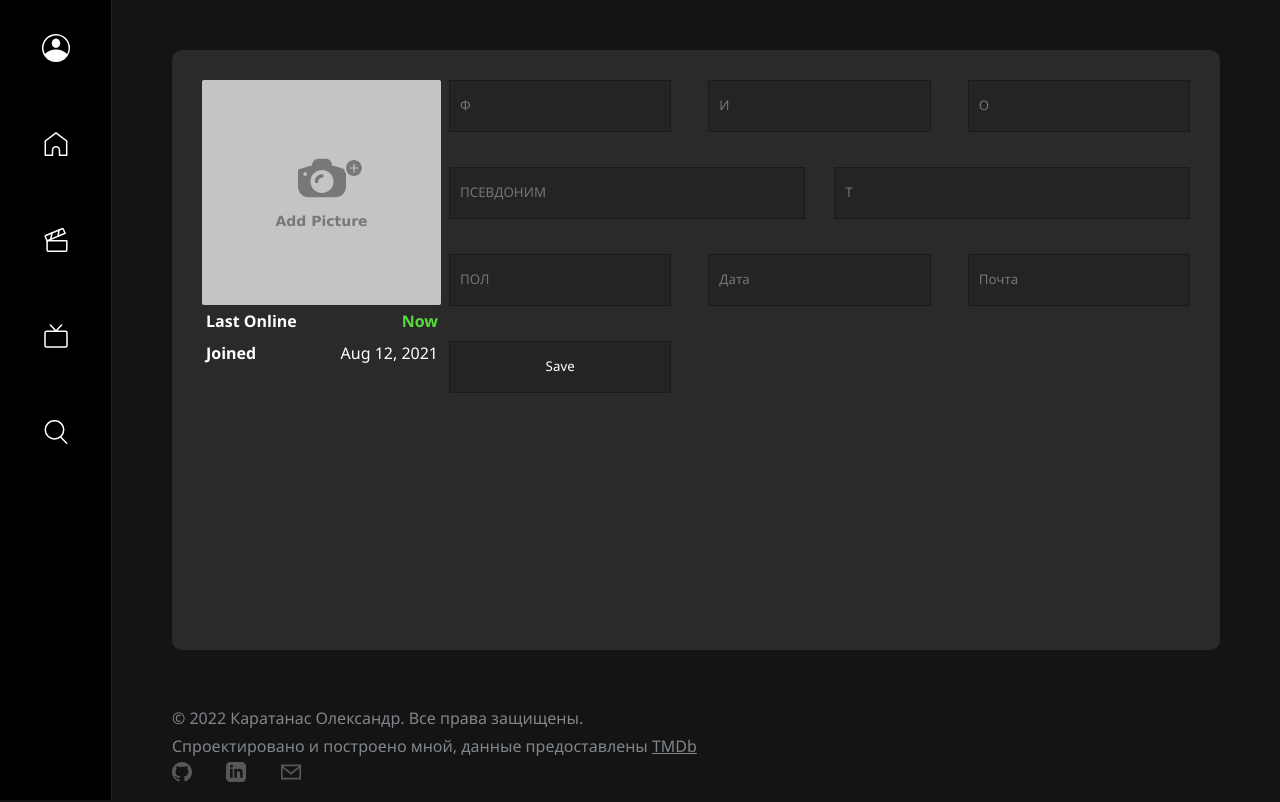
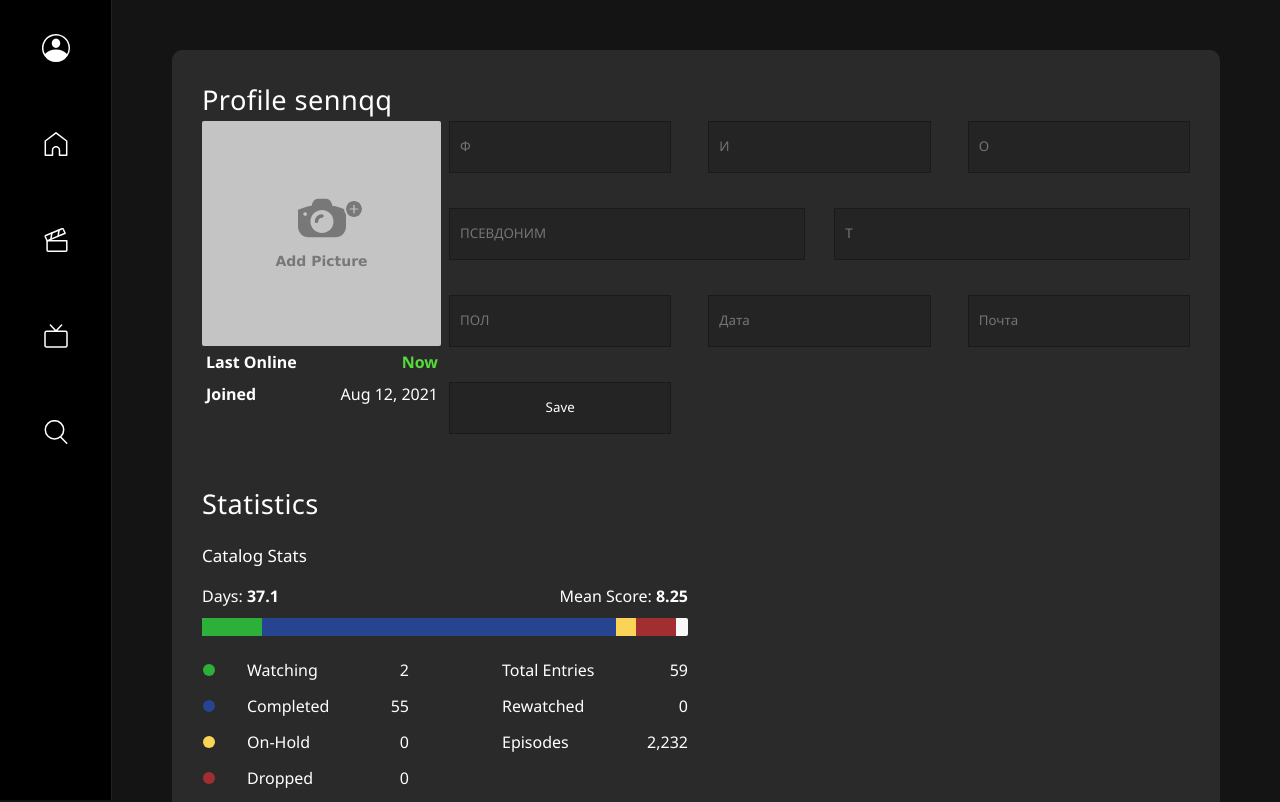
Before and after one commit to SENNQQ/movie-galaxy, a React (Create React App) app in the folder client/: page /profile in a window 1280 px wide. Shown: the top 802 px of the page. Built offline with nearby package versions, Linux system fonts and the light colour scheme.

Commit message:
making a user profile

```diff
--- a/client/src/pages/Profile/index.tsx
+++ b/client/src/pages/Profile/index.tsx
@@ -43,6 +43,8 @@ const Profile = () => {
         <div className={"spacing"}>
             <div className="profile_wrapper">
                 <div className="profile">
+                    <div className="profile_content">
+                        <h2>Profile sennqq</h2>
                         <div className="profile_left">
                             <div className="user">
                                 <div className="user_img">
@@ -106,7 +108,8 @@ const Profile = () => {
                                         </div>
                                         <div className="form_group">
                                             <div className="input-block">
-                                            <input className={cn('form_control', {'error': errors.phone})} type="tel"
+                                                <input className={cn('form_control', {'error': errors.phone})}
+                                                       type="tel"
                                                        title="Подтвержден"
                                                        placeholder="И"
                                                        {...register('phone', {
@@ -268,15 +271,75 @@ const Profile = () => {
                             </form>
                         </div>
                     </div>
-                <div className="profile">
+                    <div className="profile_content profile_stat">
+                        <h2>Statistics</h2>
                         <div className="profile_left">
-
+                            <div className="user_statistics">
+                                <h5>Catalog Stats</h5>
+                                <div className="stat_score">
+                                    <div className="stat_score__days">
+                                        <span>Days: </span>
+                                        <span className="score_label">37.1</span>
+                                    </div>
+                                    <div className="stat_score__mean">
+                                        <span>Mean Score: </span>
+                                        <span className="score_label">8.25</span>
+                                    </div>
+                                </div>
+                                <div className="stats_graph">
+                                    <span className="graph watching" style={{width: 60}}></span>
+                                    <span className="graph completed" style={{width: 354.2}}></span>
+                                    <span className="graph on_hold" style={{width: 20}}></span>
+                                    <span className="graph dropped" style={{width: 40}}></span>
+                                    <span className="graph plan_to_watch" style={{width: 25.7}}></span>
+                                </div>
+                                <div className="stat_catalog">
+                                    <ul className="stats_status">
+                                        <li className="clearfix">
+                                            <a href="#" className="circle watching">Watching</a>
+                                            <span className="di-ib fl-r lh10">2</span>
+                                        </li>
+                                        <li className="clearfix">
+                                            <a href="#" className="circle completed">Completed</a>
+                                            <span className="di-ib fl-r lh10">55</span>
+                                        </li>
+                                        <li className="clearfix">
+                                            <a href="#" className="circle on_hold">On-Hold</a>
+                                            <span className="di-ib fl-r lh10">0</span>
+                                        </li>
+                                        <li className="clearfix">
+                                            <a href="#" className="circle dropped">Dropped</a>
+                                            <span className="di-ib fl-r lh10">0</span>
+                                        </li>
+                                        <li className="clearfix">
+                                            <a href="#" className="circle plan_to_watch">Plan to Watch</a>
+                                            <span className="di-ib fl-r lh10">2</span>
+                                        </li>
+                                    </ul>
+                                    <ul className="stats_data">
+                                        <li className="clearfix">
+                                            <span className="stats_data_entries">Total Entries</span>
+                                            <span className="stats_data__count">59</span>
+                                        </li>
+                                        <li className="clearfix">
+                                            <span className="stats_data_entries">Rewatched</span>
+                                            <span className="stats_data__count">0</span>
+                                        </li>
+                                        <li className="clearfix">
+                                            <span className="stats_data_entries">Episodes</span>
+                                            <span className="stats_data__count">2,232</span>
+                                        </li>
+                                    </ul>
+                                </div>
+                            </div>
                         </div>
                         <div className="profile_right">
 
                         </div>
                     </div>
                 </div>
+
+            </div>
         </div>
     );
 };
--- a/client/src/style/profile.scss
+++ b/client/src/style/profile.scss
@@ -1,23 +1,55 @@
 .profile_wrapper{
-  height: 600px;
   background-color: #2a2a2a;
   border-radius: 10px;
 }
 
 .profile{
-  display: grid;
-  grid-template: 1fr/25% 1fr;
   padding: 30px;
+  width: 100%;
+
+  &_content{
+    display: grid;
+    grid-template: 1fr/25% 1fr;
+    grid-template-areas:
+            "a ."
+            "b c";
+
+
+    &:not(:first-child){
+      margin-top: 50px;
+    }
+  }
+
+  h2{
+    letter-spacing: 0.4px;
+    font-size: 1.7rem;
+    grid-area: a;
+  }
+
+  h5{
+    font-size: 17px;
+    font-weight: 400;
+    margin: 0 0 4px;
+    padding: 0 0 2px;
+  }
+
+  &_stat{
+    grid-template: 1fr/1fr 1fr;
+    grid-template-areas:
+            "a ."
+            "b c";
+  }
 
   &_left{
     display: flex;
     flex-direction: column;
     padding: 0 8px 8px 0;
+    grid-area: b;
   }
 
   &_right{
     display: flex;
-
+    grid-area: c;
     form{
       width: 100%;
 
@@ -149,4 +181,118 @@
       font-weight: 700;
     }
   }
+
+
+  &_statistics{
+    margin-top: 18px;
+    width: 100%;
+    display: flex;
+    flex-direction: column;
+    grid-gap: 10px;
+
+    .stat_score{
+      display: flex;
+      justify-content: space-between;
+
+      &__mean .score_label, &__days .score_label {
+        font-weight: 700!important;
+      }
+    }
+
+     .stats_graph {
+      background-color: #f8f8f8;
+      border-radius: 2px;
+      display: block;
+      height: 18px;
+      margin: 0 auto;
+      overflow: hidden;
+      width: 100%;
+
+       .graph{
+         display: inline-block;
+         height: 18px;
+       }
+
+       .graph.watching{
+         background-color: #2db039;
+       }
+       .graph.completed{
+         background-color: #26448f;
+       }
+       .graph.on_hold{
+         background-color: #f9d457;
+       }
+       .graph.dropped{
+         background-color: #a12f31;
+       }
+       .graph.plan_to_watch{
+         background-color: #8424a7;
+       }
+    }
+
+    .stat_catalog{
+      margin-left: 21px !important;
+      margin-top: 12px !important;
+      display: flex;
+      justify-content: space-between;
+
+      .stats_status{
+        margin: 0;
+        padding: 0;
+        width: 40%;
+        .circle{
+          position: relative;
+          text-indent: 24px;
+
+          &:after{
+            border-radius: 1em;
+            content: '';
+            display: block;
+            height: 12px;
+            left: -20px;
+            margin-top: -6px;
+            position: absolute;
+            top: 50%;
+            width: 12px;
+          }
+
+          &.watching:after{
+            background-color: #2db039;
+          }
+
+          &.completed:after{
+            background-color: #26448f;
+          }
+          &.on_hold:after{
+            background-color: #f9d457;
+          }
+          &.dropped:after{
+            background-color: #a12f31;
+          }
+          &.plan_to_watch:after{
+            background-color: #8424a7;
+          }
+        }
+      }
+
+      .stats_data{
+        margin: 0;
+        padding: 0;
+        width: 40%;
+      }
+
+      li{
+        margin-bottom: 12px!important;
+        display: flex;
+        align-items: center;
+        justify-content: space-between;
+        a{
+          line-height: 1em!important;
+        }
+        a:visited{
+          text-decoration: none;
+        }
+      }
+    }
+  }
 }
```
Lines whose indentation alone changed are shown as unchanged.
